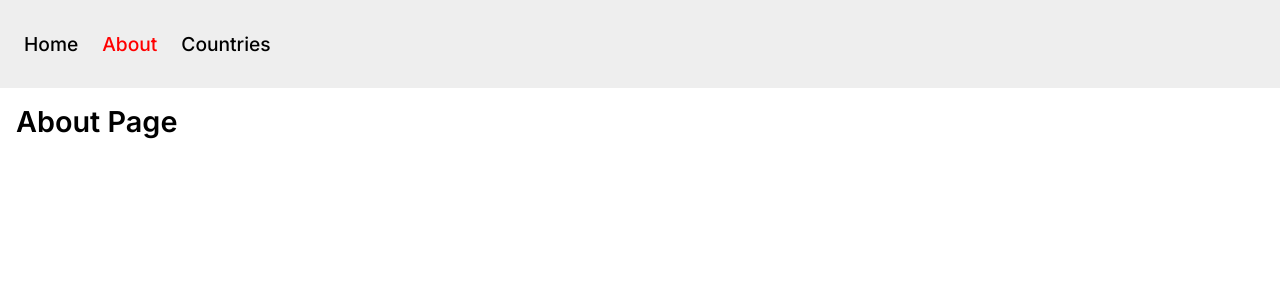
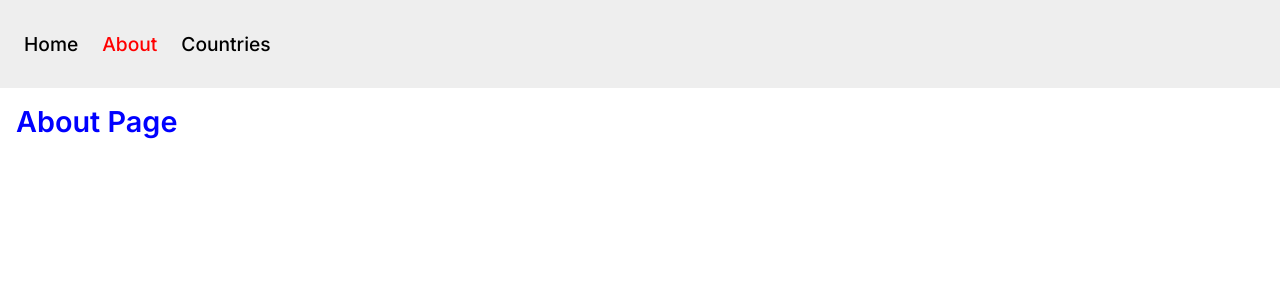
Before and after one commit to NowakBartlomiej/countries-app, a Next.js app: page /about in a window 1280 px wide. Shown: the top 300 px of the page. Built offline with nearby package versions, Linux system fonts and the light colour scheme.

Commit message:
import global value, and use it in about page

```diff
--- a/next.config.js
+++ b/next.config.js
@@ -5,6 +5,7 @@ const path = require('path')
 const nextConfig = {
     sassOptions: {
         includePaths: [path.join(__dirname, 'styles')],
+        prependData: `@import "~@styles/variables.scss";`,
       },
 }
 
--- a/src/app/about/style.module.scss
+++ b/src/app/about/style.module.scss
@@ -1,6 +1,7 @@
-
+@import '@styles/variables.scss';
 
 .text {
     font-size: 1.8rem;
     font-weight: 600;
+    color: $primary-color;
 }
```
